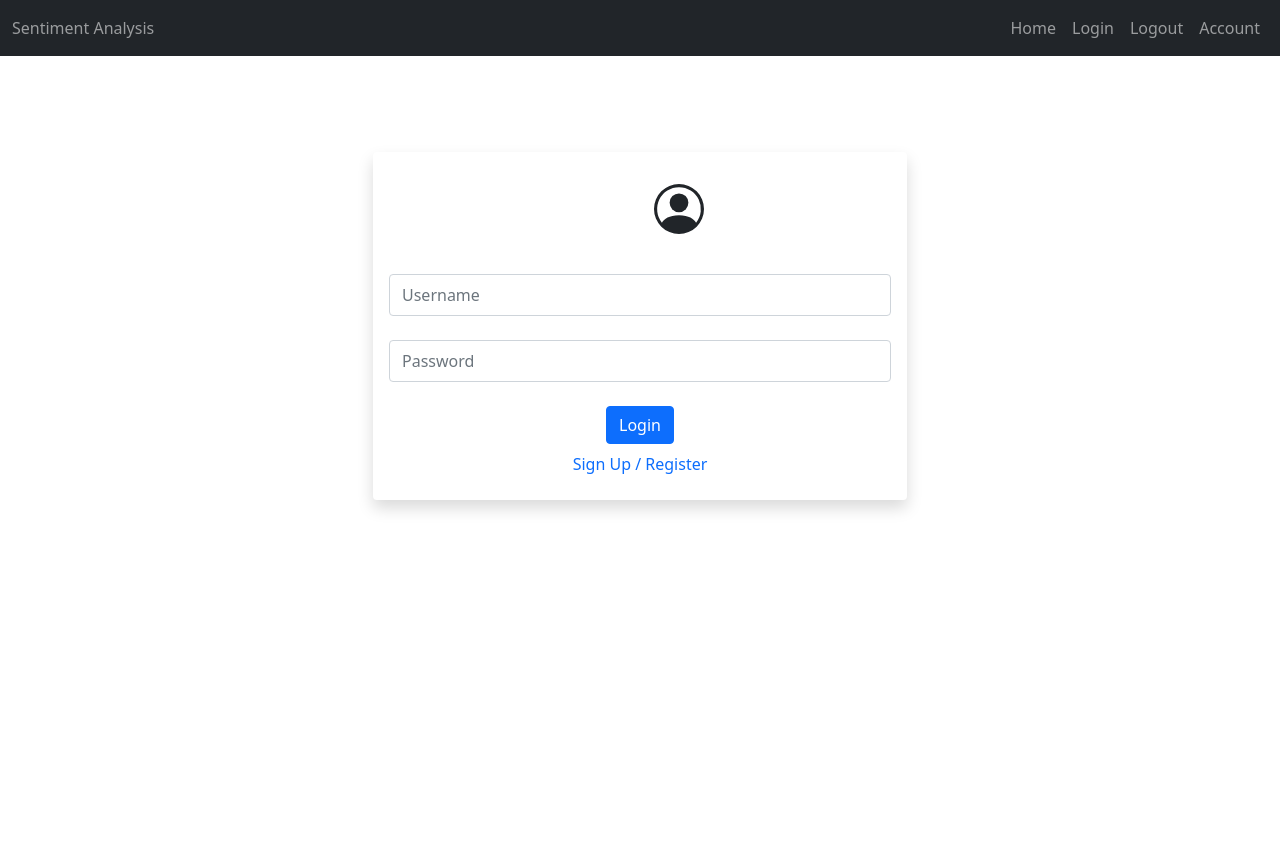
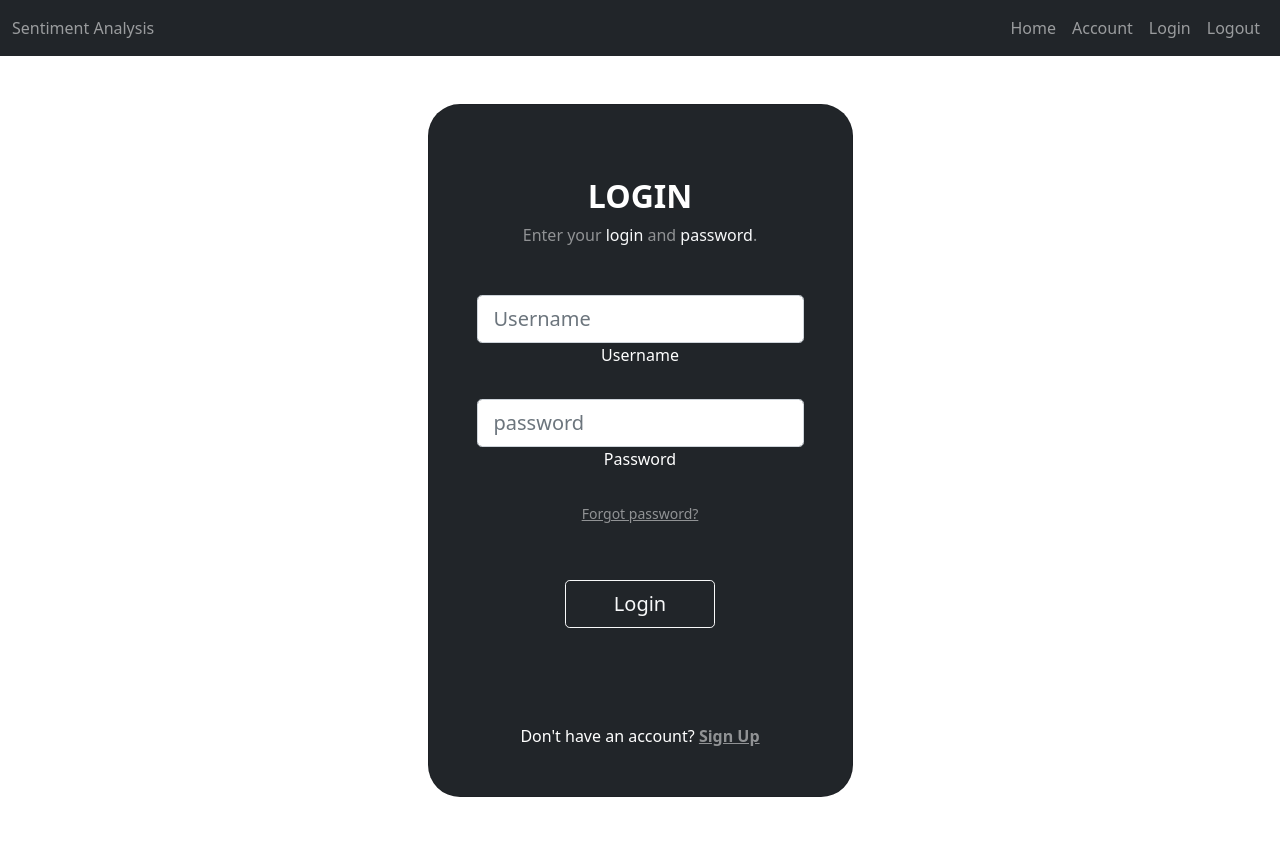
Before and after one commit to Nickafic/SentimentAnalysis, a Flask app: page /login in a window 1280 px wide. Before the commit the page ends 511 px from the top, so only its background shows below. Run offline with Flask 3, Linux system fonts and the light colour scheme.

Commit message:
Login Page Draft 3, username sticks post text submission, added recovery link, learning the code

```diff
--- a/SentimentAnalysis/auth.py
+++ b/SentimentAnalysis/auth.py
@@ -45,3 +45,7 @@ def logout():
 @auth.route('/signup')
 def signup():
     return "<p>signup</p><form method='GET', action='/login'><input type='submit' value='GO BACK'></form>"
+
+@auth.route('/recovery')
+def accountRecover():
+    return "<p>recovery</p><form method='GET', action='/login'><input type='submit' value='GO BACK'></form>"
--- a/SentimentAnalysis/templates/htmlheader.html
+++ b/SentimentAnalysis/templates/htmlheader.html
@@ -20,9 +20,9 @@
         <div class="collapse navbar-collapse" id="navbar">
           <div class="navbar-nav ms-auto">
             <a class="nav-item nav-link" id="home" href="/">Home</a>
+            <a class="nav-item nav-link" id="login" href="#">Account</a>
             <a class="nav-item nav-link" id="login" href="/login">Login</a>
             <a class="nav-item nav-link" id="login" href="/logout">Logout</a>
-            <a class="nav-item nav-link" id="login" href="#">Account</a>
           </div>
         </div>
       </div>
--- a/SentimentAnalysis/templates/login.html
+++ b/SentimentAnalysis/templates/login.html
@@ -10,7 +10,8 @@ Sentimental Analysis Login Page
 
 
 {% block content %}
-  <section>
+
+<!-- <section>
     <div class="container mt-5 pt-5">
       <div class="row">
         <div class="col-12 col-sm-7 col-md-6 m-auto">
@@ -33,7 +34,48 @@ Sentimental Analysis Login Page
         </div>
       </div>
     </div>
-  </section>
+  </section> -->
+
+  <div class="container p-5 h-100">
+    <div class="d-flex justify-content-center align-items-center">
+      <div class="col-12 col-md-10 col-lg-6 col-xl-5">
+        <div class="card bg-dark text-white" style="border-radius: 2rem;">
+          <div class="card-body p-5 text-center">
+
+            <div class="mb-md-5 mt-md-4 pb-5">
+              <form form method="POST" action="/login" id="log-title">
+
+                <h2 class="fw-bold mb-2 "> LOGIN </h2>
+                <p class="text-white-50 mb-5"> Enter your <span class="text-light">login</span> and <span class="text-light">password</span>.</p>
+
+                <div class="mb-4">
+                  <input class="form-control form-control-lg" type="text" id="uname"  name="username" placeholder="Username" required/>
+                  <label class="form-label" for="uname"> Username </label>
+                </div>
+
+                <div class="mb-4">
+                  <input class="form-control form-control-lg" type="password" id="pword"  name="password" placeholder="password" required/>
+                  <label class="form-label" for="pword"> Password </label>
+                </div>
+
+                <p class="small mb-5 pb-lg-2"><a class="text-white-50" href="/recovery"> Forgot password? </a></p>
+                <button class="btn btn-outline-light btn-lg px-5" type="submit"> Login </button>
+
+              </form>
+            </div>
+
+            <div>
+              <p class="mb-0">
+                  Don't have an account?
+                <a href="/signup" class="text-white-50 fw-bold"> Sign Up </a>
+              </p>
+            </div>
+
+          </div>
+        </div>
+      </div>
+    </div>
+  </div>
 
 <!-- <form method="POST" action="/login" id="log-title">
     <h3 align="center">Login</h3>
--- a/SentimentAnalysis/views.py
+++ b/SentimentAnalysis/views.py
@@ -31,6 +31,6 @@ def analyze():
         last_word = sentiment_words[-1].rstrip('"')
 
         # Process and display the last word of the sentiment label
-        return render_template('main.html', sentiment=last_word, input_text=text)
+        return render_template('main.html', USERNAME=session["username"], sentiment=last_word, input_text=text)
     else:
-        return render_template('main.html', sentiment="Failed to analyze sentiment", input_text=text)
+        return render_template('main.html', USERNAME=session["username"], sentiment="Failed to analyze sentiment", input_text=text)
```
Also changed, not shown: SentimentAnalysis/templates/main.html (+26 -10 lines).
